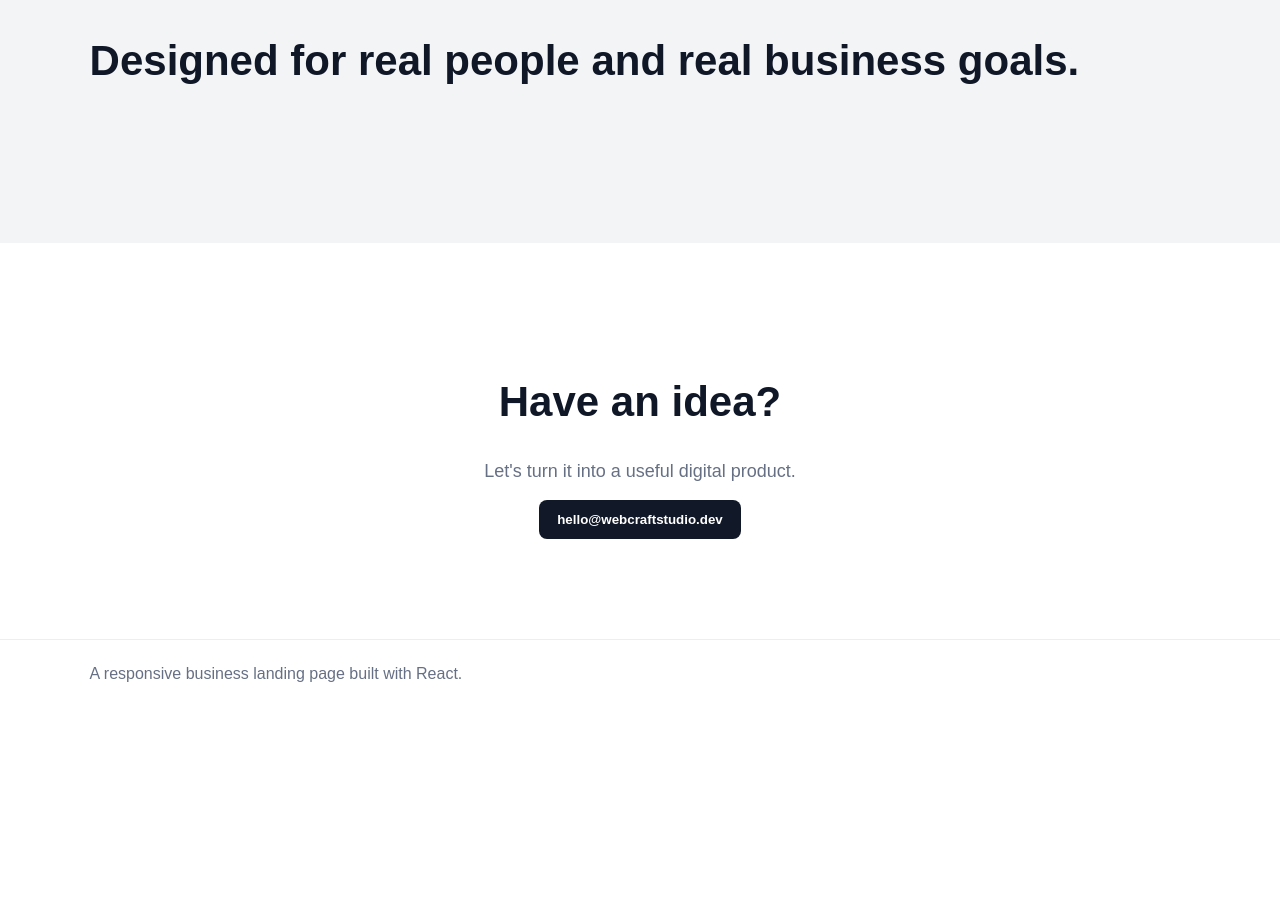
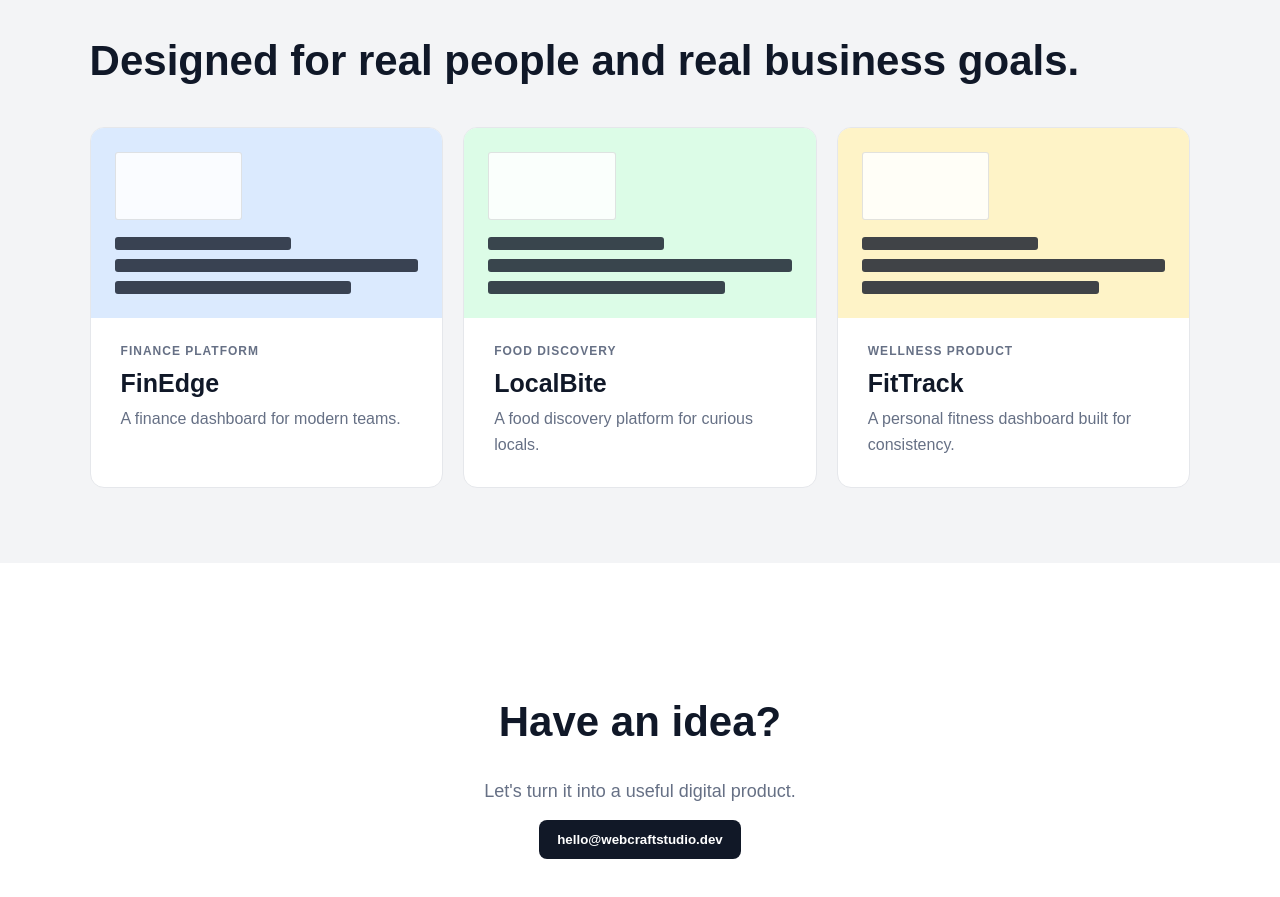
Before and after one commit to mandadapuswarna/webcraft-business-landing-page, a React (Vite) app: page / in a window 1280 px wide. Shown: the part 1626-2523 px from the top of the page. Before the commit the page ends 2334 px from the top, so only its background shows below. Built offline with nearby package versions, Linux system fonts and the light colour scheme.

Commit message:
feat: add portfolio work showcase

```diff
--- a/src/components/Work/Work.jsx
+++ b/src/components/Work/Work.jsx
@@ -1,8 +1,41 @@
+const projects = [
+  {
+    name: "FinEdge",
+    category: "Finance Platform",
+    description: "A finance dashboard for modern teams.",
+  },
+  {
+    name: "LocalBite",
+    category: "Food Discovery",
+    description: "A food discovery platform for curious locals.",
+  },
+  {
+    name: "FitTrack",
+    category: "Wellness Product",
+    description: "A personal fitness dashboard built for consistency.",
+  },
+];
+
 export default function Work() {
   return (
     <section id="work" className="work">
       <p>SELECTED WORK</p>
       <h2>Designed for real people and real business goals.</h2>
+      <div className="project-grid">
+        {projects.map(({ name, category, description }, index) => (
+          <article className="project-card" key={name}>
+            <div className={`project-visual project-visual-${index + 1}`} aria-hidden="true">
+              <span className="visual-window" />
+              <span className="visual-line visual-line-short" />
+              <span className="visual-line" />
+              <span className="visual-line visual-line-medium" />
+            </div>
+            <p className="project-category">{category}</p>
+            <h3>{name}</h3>
+            <p className="project-description">{description}</p>
+          </article>
+        ))}
+      </div>
     </section>
   );
 }
--- a/src/styles.css
+++ b/src/styles.css
@@ -128,6 +128,84 @@ section h2 {
   background: #f3f4f6;
   min-height: 350px;
 }
+.project-grid {
+  display: grid;
+  grid-template-columns: repeat(3, 1fr);
+  gap: 20px;
+  margin-top: 42px;
+}
+.project-card {
+  overflow: hidden;
+  background: #fff;
+  border: 1px solid #e5e7eb;
+  border-radius: 14px;
+  transition: transform 0.2s ease, border-color 0.2s ease,
+    box-shadow 0.2s ease;
+}
+.project-card:hover {
+  transform: translateY(-6px);
+  border-color: #111827;
+  box-shadow: 0 12px 24px rgba(16, 24, 40, 0.1);
+}
+.project-visual {
+  display: flex;
+  flex-direction: column;
+  justify-content: flex-end;
+  gap: 9px;
+  min-height: 190px;
+  padding: 24px;
+  background: #dbeafe;
+  transition: transform 0.2s ease;
+}
+.project-card:hover .project-visual {
+  transform: scale(1.03);
+}
+.project-visual-2 {
+  background: #dcfce7;
+}
+.project-visual-3 {
+  background: #fef3c7;
+}
+.visual-window,
+.visual-line {
+  display: block;
+  width: 100%;
+  height: 13px;
+  border-radius: 3px;
+  background: rgba(17, 24, 39, 0.8);
+}
+.visual-window {
+  width: 42%;
+  height: 68px;
+  margin-bottom: auto;
+  background: rgba(255, 255, 255, 0.85);
+  border: 1px solid rgba(17, 24, 39, 0.12);
+}
+.visual-line-short {
+  width: 58%;
+}
+.visual-line-medium {
+  width: 78%;
+}
+.project-category,
+.project-description {
+  color: #667085;
+  line-height: 1.6;
+}
+.project-category {
+  margin: 24px 30px 0;
+  font-size: 12px;
+  font-weight: bold;
+  letter-spacing: 1px;
+  text-transform: uppercase;
+}
+.project-card h3 {
+  margin: 8px 30px 0;
+  font-size: 25px;
+}
+.project-description {
+  margin: 8px 30px 30px;
+}
 .contact {
   text-align: center;
   padding: 100px 7% !important;
@@ -148,6 +226,9 @@ footer {
   .cards {
     grid-template-columns: 1fr;
   }
+  .project-grid {
+    grid-template-columns: 1fr;
+  }
   section h2 {
     font-size: 32px;
   }
```
Also changed, not shown: 1 other file (tests, documents, lock files or other folders).
